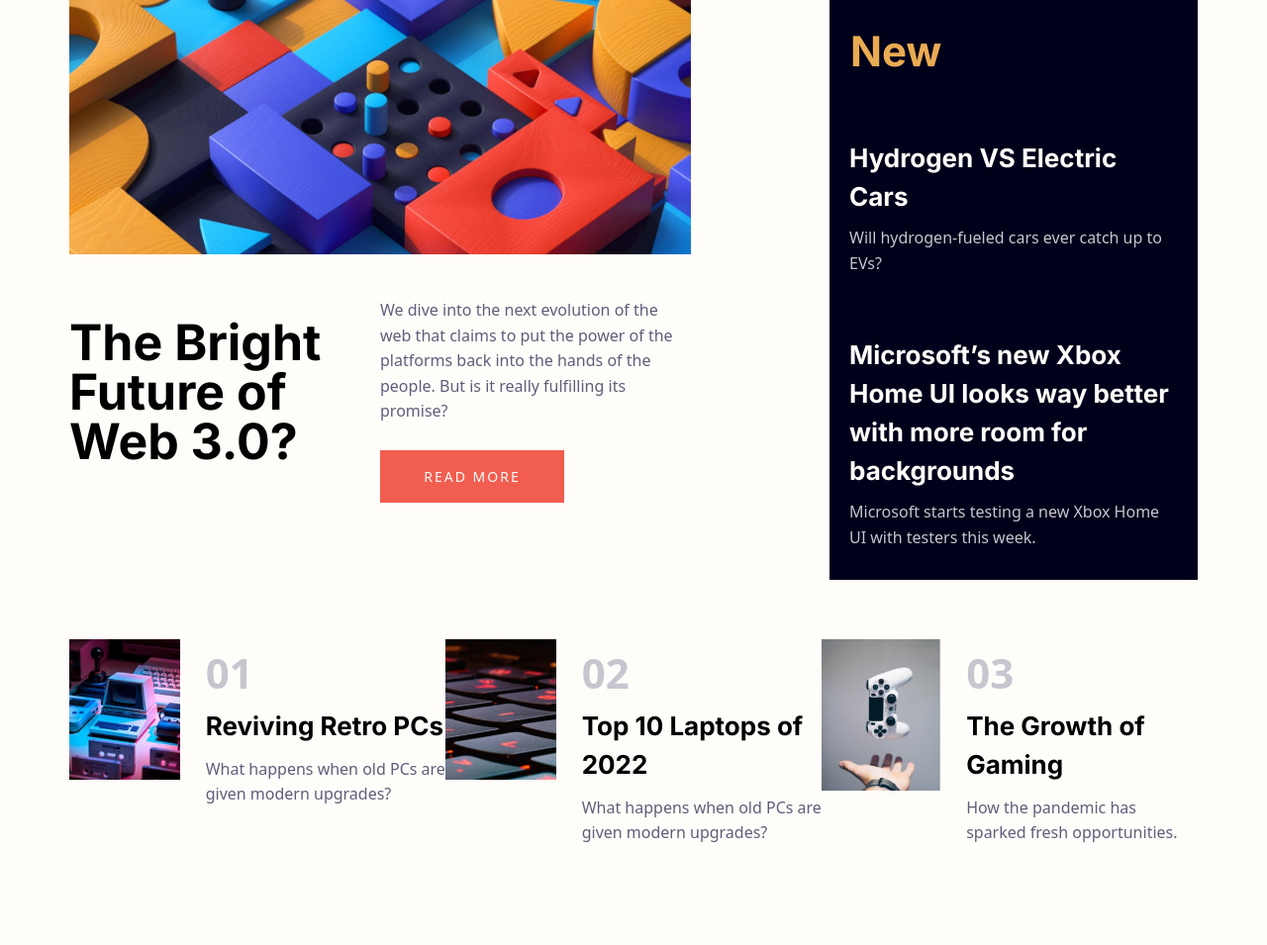
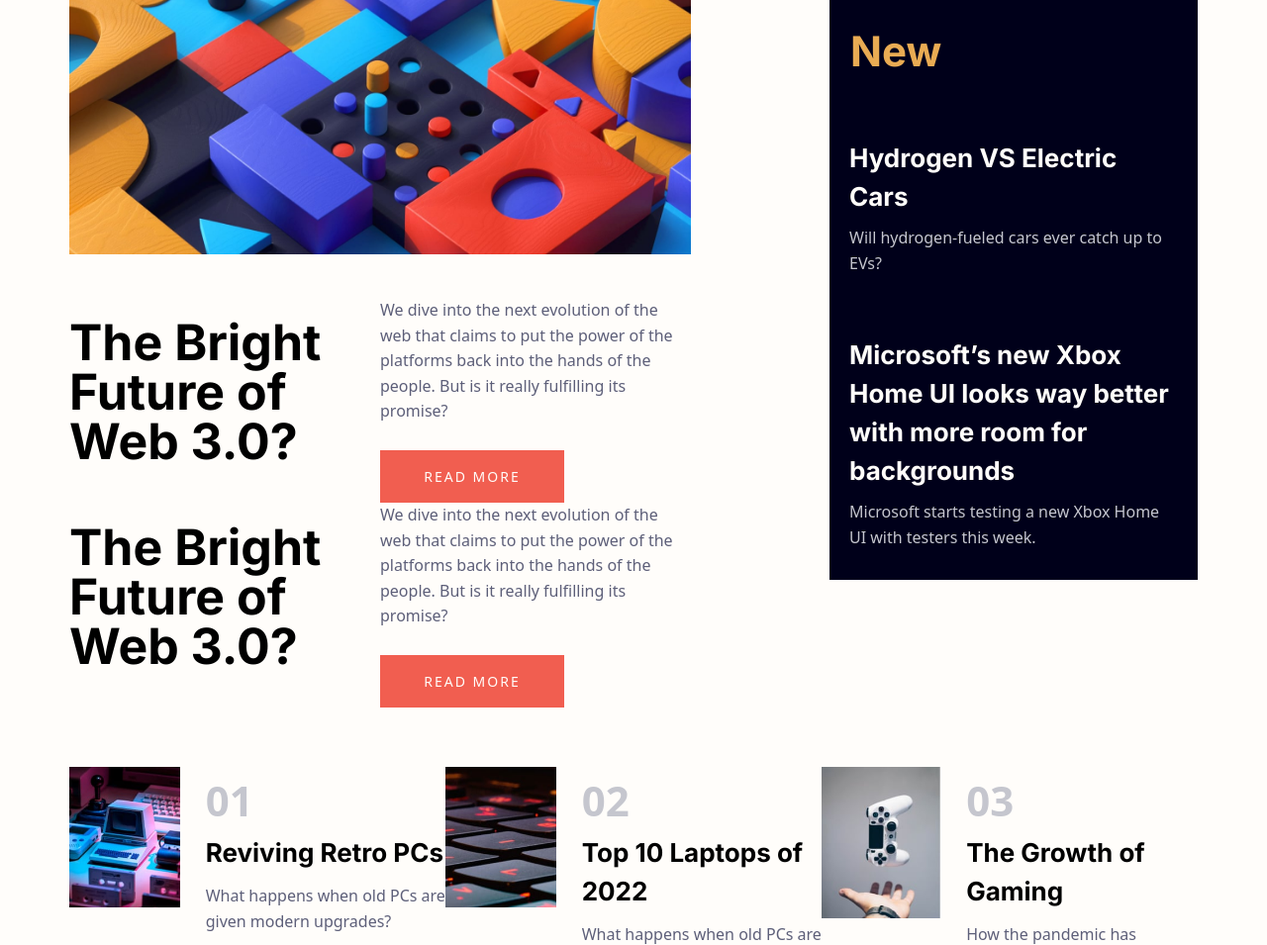
Before and after one commit to THSPSS/news, a Django app: page / in a window 1280 px wide. Shown: the part 101-1056 px from the top of the page at 99% size. Before the commit the page ends 952 px from the top, so only its background shows below. Run offline with Django 4.2, Linux system fonts and the light colour scheme; data comes from the database, SQL or seed files in the repository; some libraries are stand-ins or nearby versions.

Commit message:
-update hero-content section

```diff
--- a/news/core/templates/core/index.html
+++ b/news/core/templates/core/index.html
@@ -21,10 +21,12 @@
       </div>
 
       <div class="hero-content">
-
+        <!-- set first index of article to hero-->
+        {% for listing in listings %}
         <h1 class="h1 hero-title">
           The Bright<br>
           Future of Web 3.0?
+
         </h1>
 
 
@@ -36,10 +38,10 @@
                 of the people. But is it really fulfilling its promise?
             </p>
 
-            <a href="#" class="btn btn-primary">Read more</a>
+            <a href="/listings/{{ listing.id }}/" class="btn btn-primary">Read more</a>
 
         </div>
-
+        {% endfor %}
       </div>
     </div>
 </section>
```
